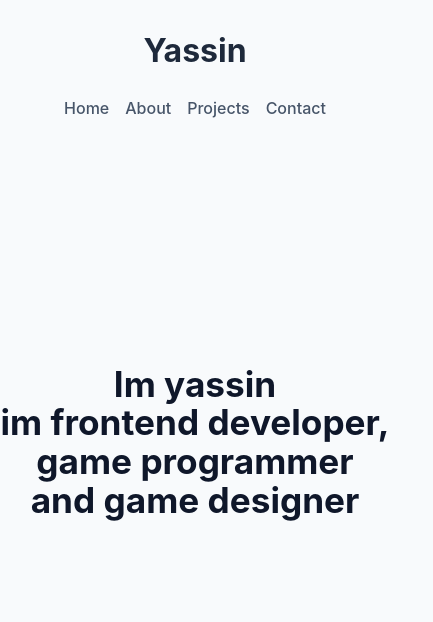
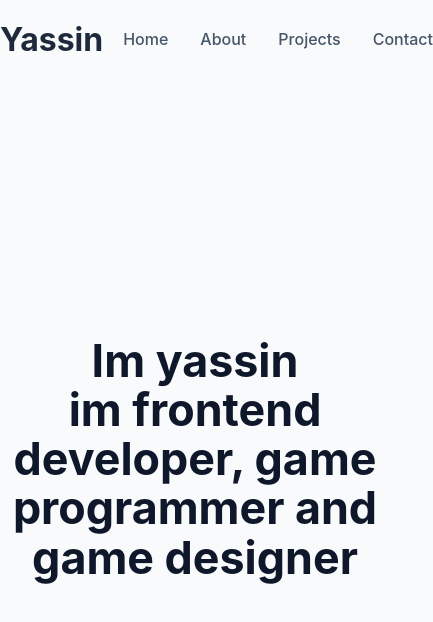
Before and after one commit to YassinNasrallah/MyProtfolio, a React (Create React App) app: page / in a window 390 px wide. Shown: the top 622 px of the page, 433 px wide, since content can reach past the window. Built offline with nearby package versions, Linux system fonts and the light colour scheme.

Commit message:
update style.css file

```diff
--- a/src/style/Main.css
+++ b/src/style/Main.css
@@ -95,37 +95,35 @@ body {
   line-height: 1.9;
   font-size: 1.05rem;
 }
+.left-side{
+  display: flex;
+  flex: 1;
+}
+.left-side img{
+   width:400px ;
+   object-fit: cover;
+}
 
+.righ-side{
+  display: flex;
+  flex: 1;
+  justify-content: center;
+  flex-direction: column;
+  background: #2563eb;
+}
 
+.righ-side h1{
+  color: #0f172a;
+}
 
+.righ-side li{
+  list-style: none;
+  font-size: 16px;
+  color: #64748b;
+  font-weight: 500;
+}
 
-/* ================= Responsive ================= */
-
-@media (max-width: 768px) {
-  .nav-container {
-    flex-direction: column;
-    justify-content: center;
-    gap: 20px;
-    height: auto;
-    padding: 25px 0;
-  }
-
-  .nav-container ul {
-    gap: 1rem;
-    flex-wrap: wrap;
-    justify-content: center;
-  }
-
-  .hero-section {
-    min-height: 70vh;
-    text-align: center;
-  }
-
-  .hero-section h1 {
-    font-size: clamp(2.2rem, 8vw, 3.5rem);
-  }
-
-  .about-section {
-    text-align: center;
-  }
+.projects-section{
+  margin: 0 50px;
+  display: flex;
 }
```
